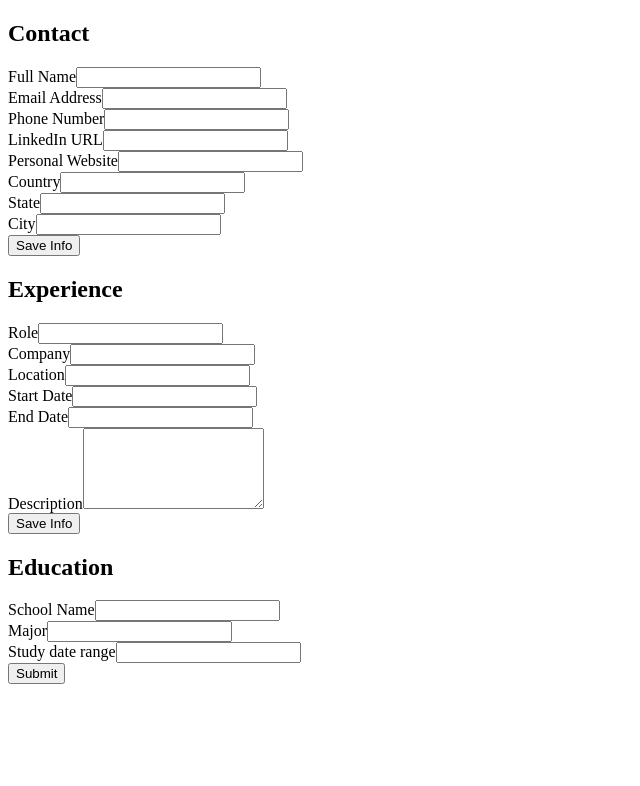
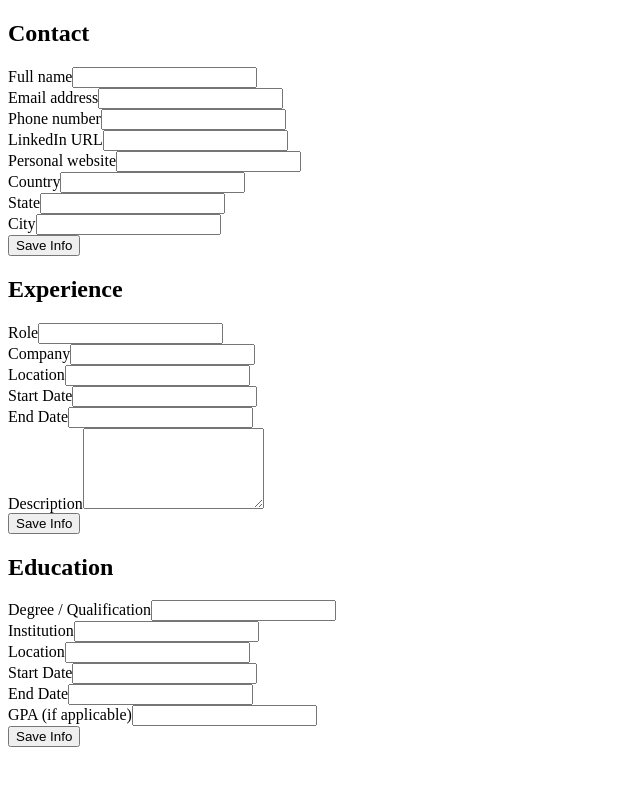
Before and after one commit to danxschz/cv-app, a React (Create React App) app: page / in a window 1280 px wide. Shown: the top 786 px of the page, without its empty margins (0-640 px from the left). Built offline with nearby package versions, Linux system fonts and the light colour scheme.

Commit message:
Clean form components

```diff
--- a/src/components/ContactForm.js
+++ b/src/components/ContactForm.js
@@ -7,14 +7,14 @@ class ContactForm extends Component {
       <div>
         <h2>Contact</h2>
         <form>
-          <Input type="text" id="full-name" labelText="Full Name" autocomplete="name"/>
-          <Input type="email" id="email" labelText="Email Address" autocomplete="email"/>
-          <Input type="tel" id="phone" labelText="Phone Number"/>
+          <Input id="full-name" labelText="Full name" autocomplete="name"/>
+          <Input type="email" id="email" labelText="Email address" autocomplete="email"/>
+          <Input type="tel" id="phone" labelText="Phone number" autocomplete="tel"/>
           <Input type="url" id="linkedin" labelText="LinkedIn URL"/>
-          <Input type="url" id="personal-website" labelText="Personal Website"/>
-          <Input type="text" id="country" labelText="Country" autocomplete="country-name"/>
-          <Input type="text" id="state" labelText="State" autocomplete="address-level1"/>
-          <Input type="text" id="city" labelText="City" autocomplete="address-level2"/>
+          <Input type="url" id="personal-website" labelText="Personal website"/>
+          <Input id="country" labelText="Country" autocomplete="country-name"/>
+          <Input id="state" labelText="State" autocomplete="address-level1"/>
+          <Input id="city" labelText="City" autocomplete="address-level2"/>
           <button type="submit">Save Info</button>
         </form>
       </div>
--- a/src/components/EducationForm.js
+++ b/src/components/EducationForm.js
@@ -7,10 +7,13 @@ class EducationForm extends Component {
       <div>
         <h2>Education</h2>
         <form>
-          <Input type="text" id="school-name" labelText="School Name"/>
-          <Input type="text" id="major" labelText="Major"/>
-          <Input type="text" id="study-date" labelText="Study date range"/>
-          <button type="submit">Submit</button>
+          <Input id="degree" labelText="Degree / Qualification"/>
+          <Input id="institution-name" labelText="Institution"/>
+          <Input id="institution-location" labelText="Location"/>
+          <Input id="edu-start-date" labelText="Start Date"/>
+          <Input id="edu-end-date" labelText="End Date"/>
+          <Input id="gpa" labelText="GPA (if applicable)"/>
+          <button type="submit">Save Info</button>
         </form>
       </div>
     );
--- a/src/components/ExperienceForm.js
+++ b/src/components/ExperienceForm.js
@@ -10,8 +10,8 @@ class ExperienceForm extends Component {
           <Input id="role" labelText="Role"/>
           <Input id="company-name" labelText="Company"/>
           <Input id="company-location" labelText="Location"/>
-          <Input id="start-date" labelText="Start Date"/>
-          <Input id="end-date" labelText="End Date"/>
+          <Input id="exp-start-date" labelText="Start Date"/>
+          <Input id="exp-end-date" labelText="End Date"/>
           <div className="input">
             <label htmlFor="role-description">Description</label>
             <textarea id="role-description" rows="5"></textarea>
```
